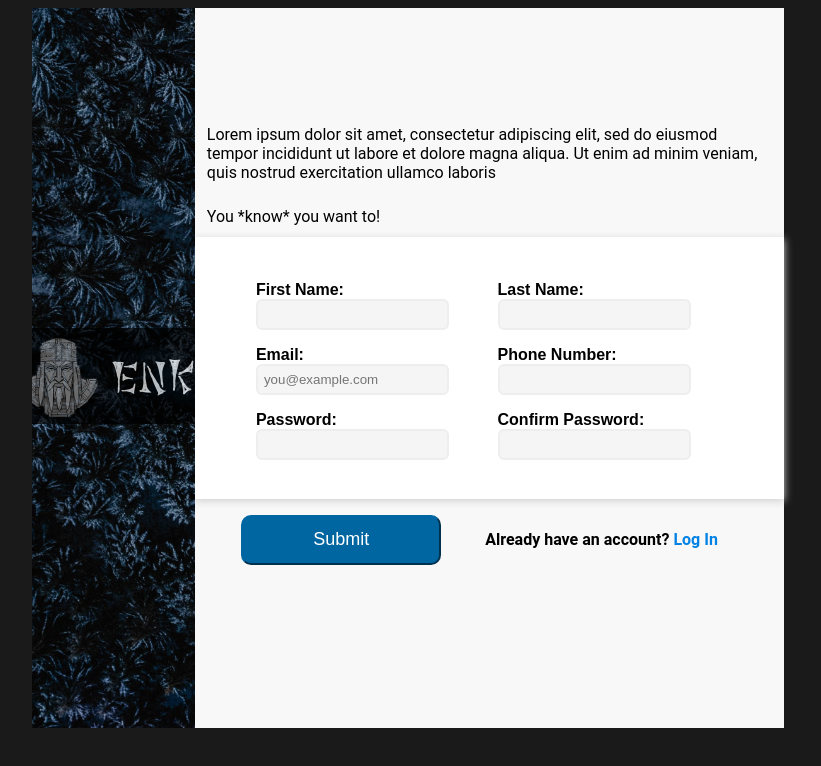
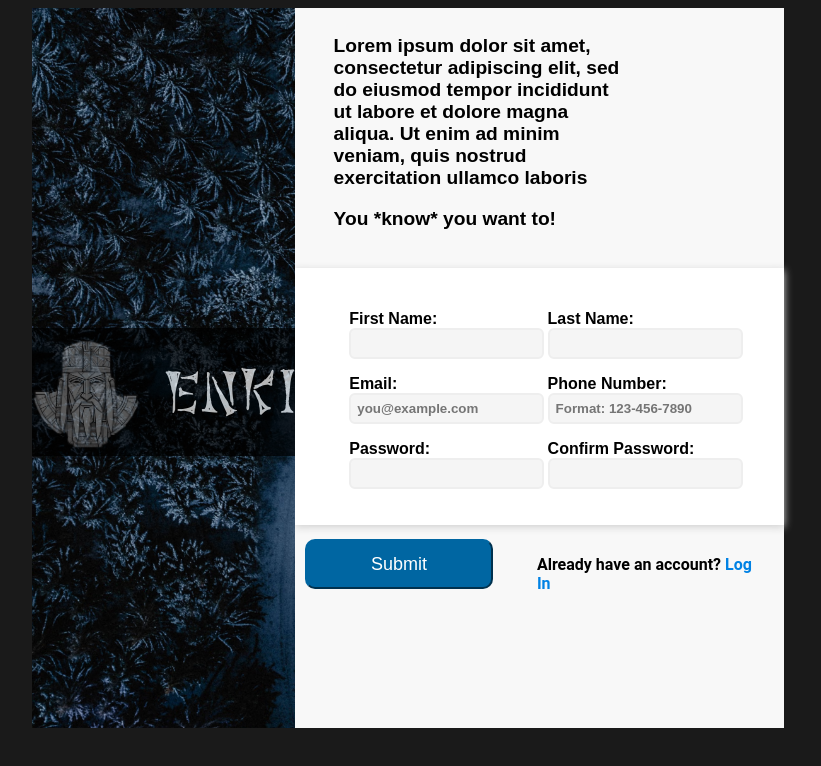
Before and after one commit to derekkunkel/odin-sign-up-form, a plain HTML site: page index.html in a window 1280 px wide. Shown: the whole page, without its empty margins (232-1053 px from the left). Drawn offline with Linux system fonts and the light colour scheme.

Commit message:
add content in odin project submodules

```diff
--- a/index.html
+++ b/index.html
@@ -23,10 +23,10 @@
     <div class="form-container">
 
         <div class="form-container-top">
-            <span>Lorem ipsum dolor sit amet, consectetur adipiscing elit, sed do eiusmod tempor
+            <span class="welcome-text">Lorem ipsum dolor sit amet, consectetur adipiscing elit, sed do eiusmod tempor
                 incididunt ut labore et dolore magna aliqua. Ut enim ad minim veniam, quis nostrud
                 exercitation ullamco laboris</span>
-            <span>You *know* you want to!</span>
+            <span class="welcome-text">You *know* you want to!</span>
         </div>
 
         <div class="form-container-mid">
@@ -48,7 +48,9 @@
 
                 <div class="form-div">
                     <label for="phone_number">Phone Number:</label>
-                    <input type="text" name="phone_number" id="phone_number">
+                    <input type="tel" name="phone" id="phone_number"
+                    pattern="[0-9]{3}-[0-9]{3}-[0-9]{4}" placeholder="Format: 123-456-7890"
+                    required>
                 </div>
 
                 <div class="form-div">
--- a/styles.css
+++ b/styles.css
@@ -14,7 +14,7 @@ html, body {
 /* Splash Container Elements */
 
 .splash-container {
-    width: 50%;
+    min-width: 35%;
     height: 100%;
     overflow: hidden;
     background-color: gr;
@@ -43,25 +43,24 @@ html, body {
     flex-direction: row;
     justify-content: center;
     align-items: center;
-    gap: 4%;
+    gap: 6%;
 
     width: 100%;
     background: black;
     opacity: 0.7;
     color: white;
-    height: 6em;
+    height: 8em;
     max-height: 8em;
   }
 
 .logo {
-    bottom: 2px;
     height: 90%;
     max-height: 100%;
-    opacity: 0.6;
+    opacity: 0.5;
 }
 
 .logo-text {
-    font-size: 3em;
+    font-size: 4em;
     font-family: cuneiform;
 }
 
@@ -84,7 +83,17 @@ html, body {
     display: flex;
     flex-direction: column;
     justify-content: end;
-    gap: 12%;
+
+    padding: 2em;
+    gap: 10%;
+
+    font-family: sans-serif;
+    font-weight: bold;
+    font-size: larger;
+}
+
+.welcome-text {
+    width: 70%;
 }
 
 .form-container-mid {
@@ -118,10 +127,17 @@ input {
     border-radius: 6px;
     border: 2px solid #eee;
     padding: 6px;
+    font-weight: bold;
 }
 
 input:hover {
     background-color: rgb(237, 237, 237);
+}
+
+input:focus {
+    outline: none !important;
+    border: 2px solid #096ebc;
+    box-shadow: 0px 0px 6px rgb(237, 237, 237);
 }
 
 
@@ -150,7 +166,7 @@ input:hover {
 
 .submit-form-button:hover {
     background: #0182e4;
-    }
+}
 
 .form-button-text {
     margin: 1.25em;
@@ -160,3 +176,7 @@ input:hover {
     color: #0182e4;
     text-decoration: none;
 }
+
+.log-in-text:hover {
+    color: #5fa4d8;
+}
```
Also changed, not shown: 17 other files.
